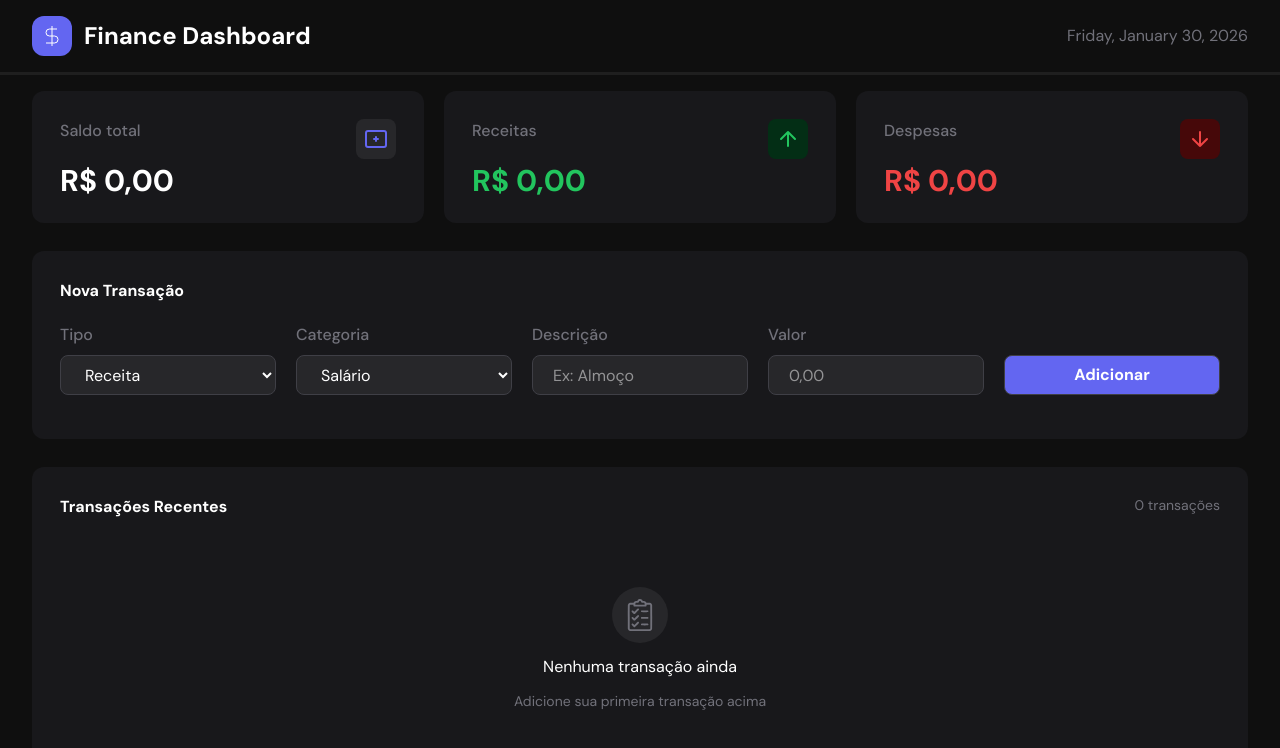
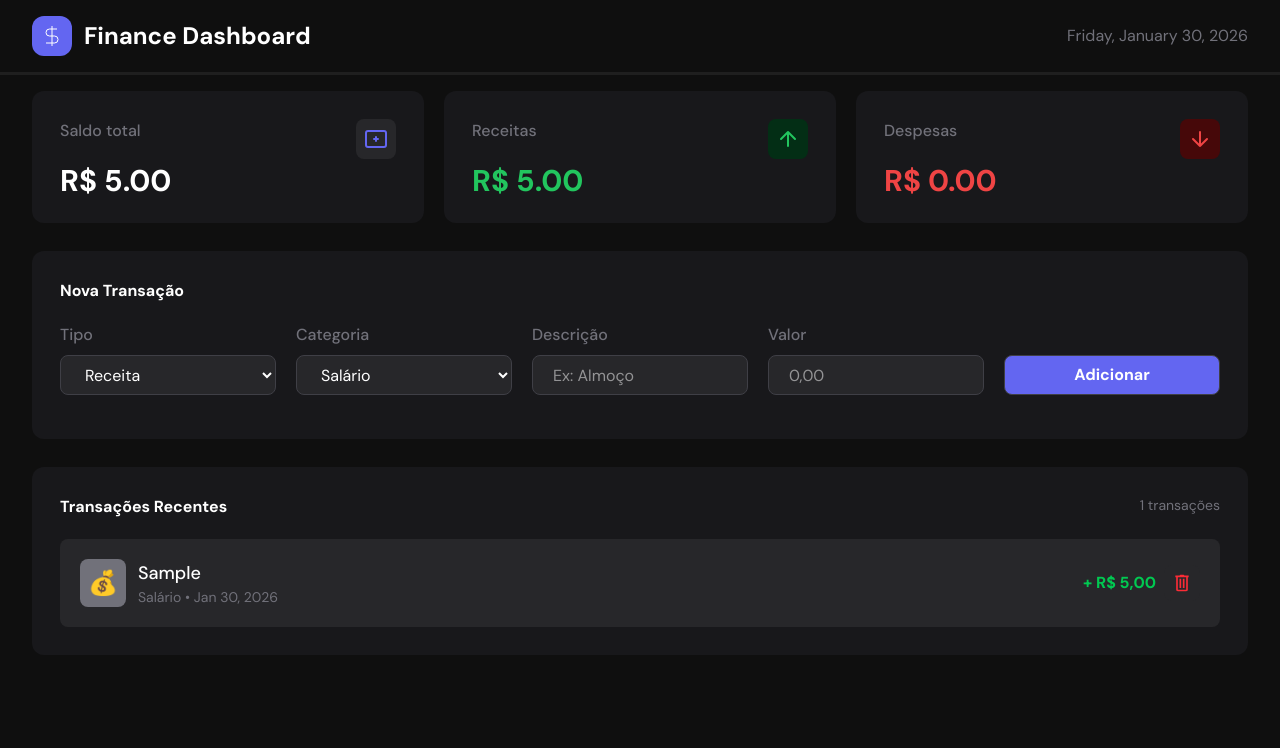
Before and after one commit to lmlucena/Finance-Dashboard, a React (Vite) app: page / in a window 1280 px wide. Both pictures are taken after typing "Sample", "5" into the empty fields and a click on the button "Adicionar". Shown: the top 748 px of the page. Built offline with nearby package versions, Linux system fonts and the light colour scheme.

Commit message:
cards criado e funcionando

```diff
--- /dev/null
+++ b/src/assets/icons/Lixeira.jsx
@@ -0,0 +1,9 @@
+const Lixeira = ({ className }) => {
+    return (
+        <svg xmlns="http://www.w3.org/2000/svg" x="0px" y="0px" width="100" height="100" viewBox="0 0 24 24" className={className} fill="currentColor">
+            <path d="M 10 2 L 9 3 L 4 3 L 4 5 L 5 5 L 5 20 C 5 20.522222 5.1913289 21.05461 5.5683594 21.431641 C 5.9453899 21.808671 6.4777778 22 7 22 L 17 22 C 17.522222 22 18.05461 21.808671 18.431641 21.431641 C 18.808671 21.05461 19 20.522222 19 20 L 19 5 L 20 5 L 20 3 L 15 3 L 14 2 L 10 2 z M 7 5 L 17 5 L 17 20 L 7 20 L 7 5 z M 9 7 L 9 18 L 11 18 L 11 7 L 9 7 z M 13 7 L 13 18 L 15 18 L 15 7 L 13 7 z"></path>
+        </svg>
+    )
+}
+
+export default Lixeira
--- a/src/components/Cards.jsx
+++ b/src/components/Cards.jsx
@@ -1,11 +1,27 @@
-const Cards = () => {
+const Cards = ( { transactions } ) => {
+  const receitas = transactions.reduce((acumulador, item) => {
+    if (item.tipo === "Receita") {
+      return acumulador + item.valor;
+    }
+    return acumulador;
+  }, 0);
+
+  const despesas = transactions.reduce((acumulador, item) => {
+    if (item.tipo === "Despesa") {
+      return acumulador + item.valor;
+    }
+    return acumulador;
+  }, 0);
+
+  const saldo = receitas - despesas;
+
   return (
     <div className="w-[95%] max-w-[1600px] mx-auto grid grid-cols-1 md:grid-cols-3 gap-5">
-      {/* Card 1 */}
+      {/* Card 1 soma total */}
       <div className="w-full h-33 p-7 bg-BgCard rounded-xl flex justify-between hover:-translate-y-0.5 hover:shadow-lg transition-all duration-200">
         <div>
           <label className="text-CardText font-medium ">Saldo total</label>
-          <h2 className="text-3xl font-bold mt-5">R$ 0,00</h2>
+          <h2 className="text-3xl font-bold mt-5">R$ {saldo.toFixed(2)}</h2>
         </div>
 
         <div className="flex items-center justify-center w-10 h-10 bg-InputBg rounded-lg">
@@ -15,11 +31,11 @@ const Cards = () => {
       </div>
 
 
-      {/* Card 2 */}
+      {/* Card 2 receitas */}
       <div className="w-full h-33 p-7 bg-BgCard rounded-xl flex justify-between hover:-translate-y-0.5 hover:shadow-lg transition-all duration-200">
         <div>
           <label className="text-CardText font-medium">Receitas</label>
-          <h2 className="text-3xl font-bold text-[#22c55e] mt-5">R$ 0,00</h2>
+          <h2 className="text-3xl font-bold text-[#22c55e] mt-5">R$ {receitas.toFixed(2)}</h2>
         </div>
 
         <div className="flex items-center bg-green-950 justify-center w-10 h-10 rounded-lg">
@@ -29,11 +45,11 @@ const Cards = () => {
       </div>
 
 
-      {/* Card 3 */}
+      {/* Card 3 despesas */}
       <div className="w-full h-33 p-7 bg-BgCard rounded-xl flex justify-between hover:-translate-y-0.5 hover:shadow-lg transition-all duration-200">
         <div>
           <label className="text-CardText font-medium">Despesas</label>
-          <h2 className="text-3xl font-bold text-[#ef4444] mt-5">R$ 0,00</h2>
+          <h2 className="text-3xl font-bold text-[#ef4444] mt-5">R$ {despesas.toFixed(2)}</h2>
         </div>
 
         <div className="flex items-center bg-red-950 justify-center w-10 h-10 rounded-lg">
--- a/src/components/Recents.jsx
+++ b/src/components/Recents.jsx
@@ -1,6 +1,71 @@
 import Prancheta from "../assets/icons/Prancheta"
+import Lixeira from "../assets/icons/Lixeira"
 
-const Recents = () => {
+
+const Recents = ({ transactions, removerTransacao }) => {
+  console.log("Transações de recentes:", transactions.map((item) => item ));
+  const emojiDescricao = {
+    "Salário": "💰",
+    "Contas": "🧾",
+    "Lazer": "🎢",
+    "Saúde": "🏥",
+    "Transporte": "🚗",
+    "Alimentação": "🍔",
+    "Investimento": "📈",
+    "Freelancer": "💼"
+  };
+
+  const data = new Intl.DateTimeFormat(
+  navigator.language,
+    {
+      day: '2-digit',
+      month: 'short',
+      year: 'numeric'
+    }
+  ).format(new Date());
+
+  const valorFormatado = (valor) => {
+    return valor.toLocaleString('pt-BR', { style: 'currency', currency: 'BRL' });
+  }
+
+  if (transactions.length > 0) {
+    return (
+      <div className="flex gap-5 flex-col bg-BgCard w-[95%] max-w-[1600px] mx-auto rounded-xl p-7 my-7">
+          <div className="flex justify-between">
+            <h2 className="text-md font-semibold ">Transações Recentes</h2>
+            <span className="text-sm text-CardText">{transactions.length} transações</span>
+          </div>
+
+
+          <div className="flex flex-col gap-3  ">
+            {transactions.map((transaction) => (
+              <div key={transaction.id} className="flex justify-between items-center bg-InputBg rounded-lg p-5">
+                <div className="flex items-center gap-3 ">
+                  <span className="text-2xl p-2 bg-CardText rounded-lg">{emojiDescricao[transaction.categoria]}</span>
+                  <div>
+                    <h3 className="font-medium first-letter:uppercase text-lg">{transaction.descricao}</h3>
+                    <p className="text-sm text-CardText">{transaction.categoria} • {data}</p>
+                  </div>
+                </div>
+
+
+
+                {/* valor e botão de exclusão */}
+                <div className="flex items-center gap-2">
+                  <span className={transaction.tipo === "Receita" ? "text-green-500 font-bold" : "text-red-500 font-bold" } >
+                  {transaction.tipo === "Receita" ? "+" : "-"} {valorFormatado(transaction.valor)}
+                  </span>
+
+                  <button onClick={() => removerTransacao(transaction.id)} className="p-2 bg-InputBg rounded-lg">
+                    <Lixeira className="w-5 h-5 text-red-500"/>
+                  </button>
+                </div>
+              </div>
+            ))}
+          </div>
+      </div>
+    )
+  } else {
     return (
       <div className="flex gap-5 flex-col bg-BgCard w-[95%] max-w-[1600px] mx-auto rounded-xl p-7 my-7">
           <div className="flex justify-between">
@@ -18,5 +83,6 @@ const Recents = () => {
       </div>
     )
   }
+}
 
 export default Recents
--- a/src/components/Transactions.jsx
+++ b/src/components/Transactions.jsx
@@ -1,14 +1,18 @@
 import { useState } from "react";
 
 
-const Transactions = () => {
+const Transactions = ({ transactions, setTransactions }) => {
   const [descricao, setDescricao] = useState("");
   const [valor, setValor] = useState("");
   const [categoria, setCategoria] = useState("Salário");
   const [transactionType, setTransactionType] = useState("Receita");
-  const [transactions, setTransactions] = useState([]);
+
 
   const adicionarTransacao = () => {
+    if (!descricao || !valor || !categoria) {
+      alert("Por favor, preencha todos os campos.");
+      return;
+    }
     const novaTransacao = {
       id: Date.now(),
       descricao,
@@ -18,7 +22,7 @@ const Transactions = () => {
     };
 
     console.log("Nova transação adicionada:", novaTransacao);
-    setTransactions([...transactions, novaTransacao]);
+    setTransactions([novaTransacao, ...transactions]);
     setDescricao("");
     setValor("");
   };
--- a/src/containers/MainPage.jsx
+++ b/src/containers/MainPage.jsx
@@ -2,14 +2,26 @@ import Header from "../components/Header"
 import Cards from "../components/Cards"
 import Recents from "../components/Recents"
 import Transactions from "../components/Transactions"
+import { useState } from "react"
+
 
 const MainPage = () => {
+  const [transactions, setTransactions] = useState([]);
+  const removerTransacao = (id) => {
+    setTransactions(transactions.filter((transaction) => transaction.id !== id));
+  };
+
   return (
     <div className="w-full space-y-4">
       <Header></Header>
-      <Cards></Cards>
-      <Transactions></Transactions>
-      <Recents></Recents>
+      <Cards
+        transactions={transactions}></Cards>
+      <Transactions
+        transactions={transactions}
+        setTransactions={setTransactions}></Transactions>
+      <Recents
+        transactions={transactions}
+        removerTransacao={removerTransacao}></Recents>
 
     </div>
   )
```
Lines whose indentation alone changed are shown as unchanged.
